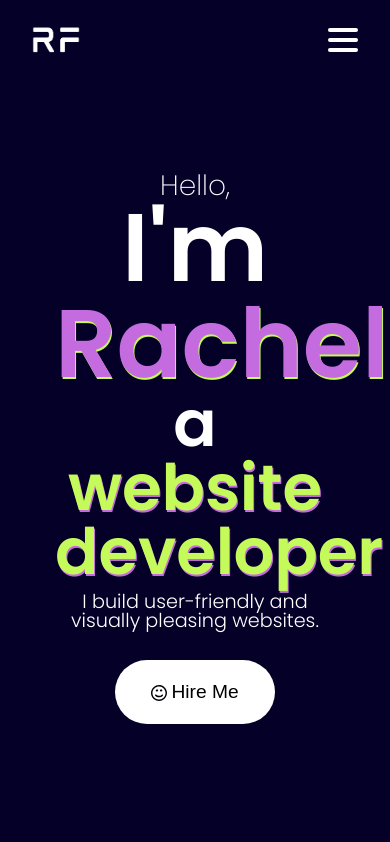
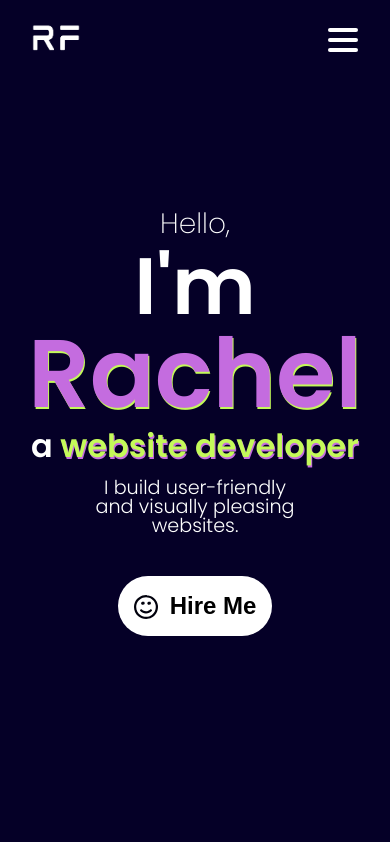
Before and after one commit to rfingerhut93/react-portfolio, a React (Create React App) app: page / in a window 390 px wide. Shown: the top 842 px of the page. Built offline with nearby package versions, Linux system fonts and the light colour scheme.

Commit message:
Add responsive styles and functionality

```diff
--- a/src/components/Contact/Contact.js
+++ b/src/components/Contact/Contact.js
@@ -1,17 +1,35 @@
 import './contact.css';
 import Socials from '../Socials/Socials';
+import React, { useRef } from 'react';
+import emailjs from '@emailjs/browser';
+
 const Contact = () => {
+    const form = useRef();
+
+    const sendEmail = (e) => {
+      e.preventDefault();
+
+      emailjs.sendForm('service_rujybsc', 'template_njs2yoa', form.current, 'L-uctoc0fSKEIUsJm')
+        .then((result) => {
+            console.log(result.text);
+            e.target.reset();
+            alert('Email sent!')
+        }, (error) => {
+            console.log(error.text);
+        });
+    };
+
     return (
         <section id="contact-section">
             <div id="contact-text-container">
                 <h2 id="contact-title">Contact</h2>
                 <span id="contact-description">Fill out the form below and get in touch today!</span>
             </div>
-            <form id="contact-form">
-                <input type="text" id="name" placeholder="Your Name"/>
-                <input type="email" id="email" placeholder="Your Email"/>
+            <form id="contact-form" ref={form} onSubmit={sendEmail}>
+                <input type="text" id="name" placeholder="Your Name" name="user_name"/>
+                <input type="email" id="email" placeholder="Your Email" name="user_email"/>
                 <textarea name="message" id="message" rows="5" placeholder="Type your message here..."></textarea>
-                <button type="submimt" value='Send' className="submit-btn">Submit</button>
+                <button type="submit" value='Send' className="submit-btn">Submit</button>
             </form>
             <Socials />
         </section>
--- a/src/components/Contact/contact.css
+++ b/src/components/Contact/contact.css
@@ -5,7 +5,8 @@
     display: flex;
     flex-direction: column;
     align-items: center;
-    margin: 0 auto;
+    margin: -5rem auto;
+
 }
 
 #contact-title{
@@ -56,12 +57,21 @@
     margin: 2rem 0;
     border: none;
     border-radius: 2rem;
-    font-size: 1.2rem;
     width: 30%;
     height:auto;
     font-weight: 600;
     text-align: center;
     padding: 1rem 1rem;
+    cursor: pointer;
+    transition: transform 0.2s;
+    font-size: 2rem;
+    color: black;
+
+    &:hover{
+        transform: scale(1.1);
+        text-shadow:1px 2px 0px var(--secondary-highlight-color);
+        color: var(--highlight-color);
+    }
 }
 
 
@@ -70,17 +80,20 @@
         width: 100%;
     }
     .submit-btn{
-        width: 100%;
+        width: 80%;
         padding: 15px;
     }
     #contact-section{
         padding: 5rem 2rem;
         text-align: center;
     }
+    #contact-form{
+        width: 80%;
+    }
 }
 
 @media screen and (max-width:480px){
     #contact-title{
-        font-size: 5rem;
+        font-size: 4rem;
     }
 }
--- a/src/components/HeroSection/HeroSection.js
+++ b/src/components/HeroSection/HeroSection.js
@@ -1,5 +1,6 @@
 import './herosection.css'
-import bg from '../../assets/bg.png';
+// import bg from '../../assets/bg.png';
+import bgDesign from '../../assets/bgDesign.png';
 import hireMe from '../../assets/hireMe.svg'
 import { Link } from "react-scroll";
 
@@ -8,15 +9,15 @@ const HeroSection = () => {
         <section id="hero-section">
             <div className="hero-section-content">
                 <span id="hello-text">Hello,</span>
-                <span id="intro-text">I'm <span id="intro-name">Rachel</span><br /><p className="smaller">a <span class="text-gradient">website developer</span></p></span>
+                <span id="intro-text">I'm <span id="intro-name">Rachel</span><br /><p className="smaller">a <span className="text-gradient">website developer</span></p></span>
                 <p id="intro-para">I build user-friendly and visually pleasing websites.</p>
-                <Link>
+                <Link to="">
                     <button className="btn" onClick={() => {document.getElementById('contact-form').scrollIntoView({behavior: 'smooth'})}}>
                         <img src={hireMe} alt="smiley face"/>Hire Me
                     </button>
                 </Link>
             </div>
-            <img src={bg} alt="hero section illustration" className="bg" />
+            <img src={bgDesign} alt="hero section illustration" className="bg" />
         </section>
     );
 }
--- a/src/components/HeroSection/herosection.css
+++ b/src/components/HeroSection/herosection.css
@@ -8,11 +8,11 @@
 
 .bg{
     position: absolute;
-    top: 12rem;
+    top: 17rem;
     right: 0;
     z-index: -1;
     object-fit: cover;
-    height: 50vh;
+    height: 60vh;
 }
 
 .hero-section-content{
@@ -58,59 +58,110 @@
 
 .btn {
     background: white;
-    margin: 1rem 0;
-    padding: 0.75rem 1.5rem;
+    margin: 2rem 0;
     border: none;
-    border-radius: 2rem;
-    font-size: 1.2rem;
-    height: 4rem;
-    width: 10rem;
-    transition: background-color 0.3s, transform 0.2s;
+    border-radius: 3rem;
+    width: 25%;
+    height:auto;
+    font-weight: 600;
+    text-align: center;
+    padding: 1rem 1rem;
+    cursor: pointer;
+    font-size: 2rem;
+    transition: transform 0.2s;
+    color: black;
+    position: relative;
+
+    &:not(:hover) img {
+        visibility: hidden;
+        height: 0;
+    }
 
     &:hover{
-        background-color: var(--highlight-color);
-        transform: scale(1.05);
+        transform: scale(1.1);
+        border: 1px solid var(--secondary-highlight-color);
+        text-shadow:1px 2px 0px var(--secondary-highlight-color);
+        color: var(--highlight-color);
     }
 }
 
 .btn img{
+    visibility: hidden;
     object-fit: cover;
-    margin: 0 0.25rem;
+    margin: 0 0.75rem;
     margin-left: 0;
     height: 1rem;
     vertical-align: middle;
+    transition: transform 0.2s;
+}
+
+.btn:hover img{
+    visibility: visible;
+    transform: scale(1.5);
+    height: 1rem;
 }
 
 @media screen and (max-width:1325px) {
     #hero-section{
         padding-top: 4vh;
-        margin: 0;
         width: 100%;
     }
     .bg {
-        display: none;
+        top: 12rem;
+        height: 60%;
     }
     .smaller{
         font-size: 4rem;
     }
 
+    .hero-section-content{
+        width: 80%;
+    }
+
+    .btn{
+        width: 50%;
+    }
+
+    .text-gradient{
+        font-size: smaller;
+    }
+
 }
 
-@media screen and (max-width:720px){
+@media screen and (max-width:1200px){
+    .bg {
+        display: none;
+    }
     #hero-section {
-        margin: 0 auto;
+        display: flex;
+        flex-direction: column;
         text-align: center;
+        align-items: center;
+        justify-content: center;
     }
 
     .hero-section-content{
         padding: 2rem 1rem;
+        align-items: center;
+        justify-content: center;
     }
 
+
+
     .btn {
+        width: 100%;
         transition: none;
+        &:not(:hover) img{
+            visibility: visible;
+            height: 1.5rem;
+        }
         &:hover{
             transform: none;
         }
+    }
+
+    .btn:hover img{
+        transform: none;
     }
 }
 
@@ -121,4 +172,24 @@
     padding-top: 0;
     padding-bottom: 5rem;
    }
+   .btn{
+    width: 100%;
+    font-size: 1.5rem;
+   }
+   #intro-text{
+    font-size: 5rem;
+    margin-top: 0.5rem;
+   }
+   #intro-name{
+    font-size: 6rem;
+   }
+   .smaller, .text-gradient{
+    font-size: 2rem;
+   }
+   #intro-para{
+    padding: 0.5rem 0;
+   }
+   .smaller{
+    margin-top: 0.5rem;
+   }
 }
--- a/src/components/NavBar/NavBar.js
+++ b/src/components/NavBar/NavBar.js
@@ -1,7 +1,6 @@
 import './navbar.css'
 import logo from '../../assets/logo.png'
 import mail from '../../assets/mail.svg'
-import menu from '../../assets/menu.png'
 import {Link} from 'react-scroll';
 import { useState } from 'react';
 
@@ -10,9 +9,11 @@ const NavBar = () => {
 
     return (
         <nav className="navbar">
-            <img src={logo} alt="logo" className="logo" />
+            <a href='/'>
+                <img src={logo} alt="logo" className="logo" />
+            </a>
             <div className="desktop-menu">
-                <Link activeClass='active' to="hero-section" spy={true} smooth={true} offset={-100} duration={500}className="desktop-menu-list-item">Home</Link>
+                <Link activeClass='active' to="hero-section" spy={true} smooth={true} offset={-100} duration={500} className="desktop-menu-list-item">Home</Link>
                 <Link activeClass='active' to="skills-section" className="desktop-menu-list-item" spy={true} smooth={true} offset={-100} duration={500}>Skills</Link>
                 <Link activeClass='active' to="portfolio-section" className="desktop-menu-list-item" spy={true} smooth={true} offset={-100} duration={500}>Portfolio</Link>
             </div>
--- a/src/components/NavBar/navbar.css
+++ b/src/components/NavBar/navbar.css
@@ -42,13 +42,12 @@
     align-items: center;
     justify-content: center;
     padding: 0.5rem 1rem;
-
     border-radius: 2rem;
-    font-size: 1.2rem;
-    transition: background-color 0.3s, transform 0.2s;
+    font-size: 1.5rem;
+    font-weight: 600;
+    transition: transform 0.2s;
 
     &:hover{
-        background-color: var(--secondary-highlight-color);
         transform: scale(1.05);
     }
 }
--- a/src/components/Skills/Skills.js
+++ b/src/components/Skills/Skills.js
@@ -1,14 +1,9 @@
 import './skills.css';
 import websiteIcon from '../../assets/websiteIcon.png';
-import fullStackIcon from '../../assets/fullStackIcon.png';
 import componentIcon from '../../assets/componentIcon.png';
-import { useNavigate } from 'react-router-dom';
 import fullStack from '../../assets/fullStack.png';
 
 const Skills = () => {
-
-    const navigate = useNavigate();
-
     return (
         <section id="skills-section">
             <div id="section-text-container">
--- a/src/components/Skills/skills.css
+++ b/src/components/Skills/skills.css
@@ -1,7 +1,7 @@
 #skills-section{
     width: 100%;
     margin: 0 auto;
-    padding: 2rem 8rem 13rem 8rem;
+    padding: 5rem 8rem 13rem 8rem;
     line-height: 1.4rem;
     display: flex;
     flex-direction: column;
@@ -67,6 +67,20 @@
 }
 
 @media screen and (max-width:1325px) {
+    #section-text-container{
+        width: 80%;
+    }
+
+    .skill-card-container{
+        max-width: 80%;
+    }
+
+    .skill-card{
+        padding: 2rem;
+        margin: 2rem auto;
+    }
+
+
     .skill-card-text h2{
         font-size: 2.1rem;
     }
@@ -117,4 +131,7 @@
     #skills-section{
         padding: 0;
     }
+    .skill-title{
+        font-size: 4rem;
+    }
 }
--- a/src/components/Socials/Socials.js
+++ b/src/components/Socials/Socials.js
@@ -2,13 +2,13 @@ import './socials.css';
 
 const Socials = () => {
   return (
-    <div class="socials-container">
-        <div class="social-icon">
-            <a href="https://github.com/rfingerhut93" class="social-icon-link">
-                <i class="fab fa-github"></i>
+    <div className="socials-container">
+        <div className="social-icon">
+            <a href="https://github.com/rfingerhut93" className="social-icon-link">
+                <i className="fab fa-github"></i>
             </a>
-            <a href="https://www.linkedin.com/in/rachel-fingerhut/" class="social-icon-link">
-                <i class="fab fa-linkedin-in"></i>
+            <a href="https://www.linkedin.com/in/rachel-fingerhut/" className="social-icon-link">
+                <i className="fab fa-linkedin-in"></i>
             </a>
         </div>
     </div>
```
Also changed, not shown: src/components/Portfolio/Portfolio.js (+24 -25 lines), src/components/Portfolio/portfolio.css (+38 -21 lines).
